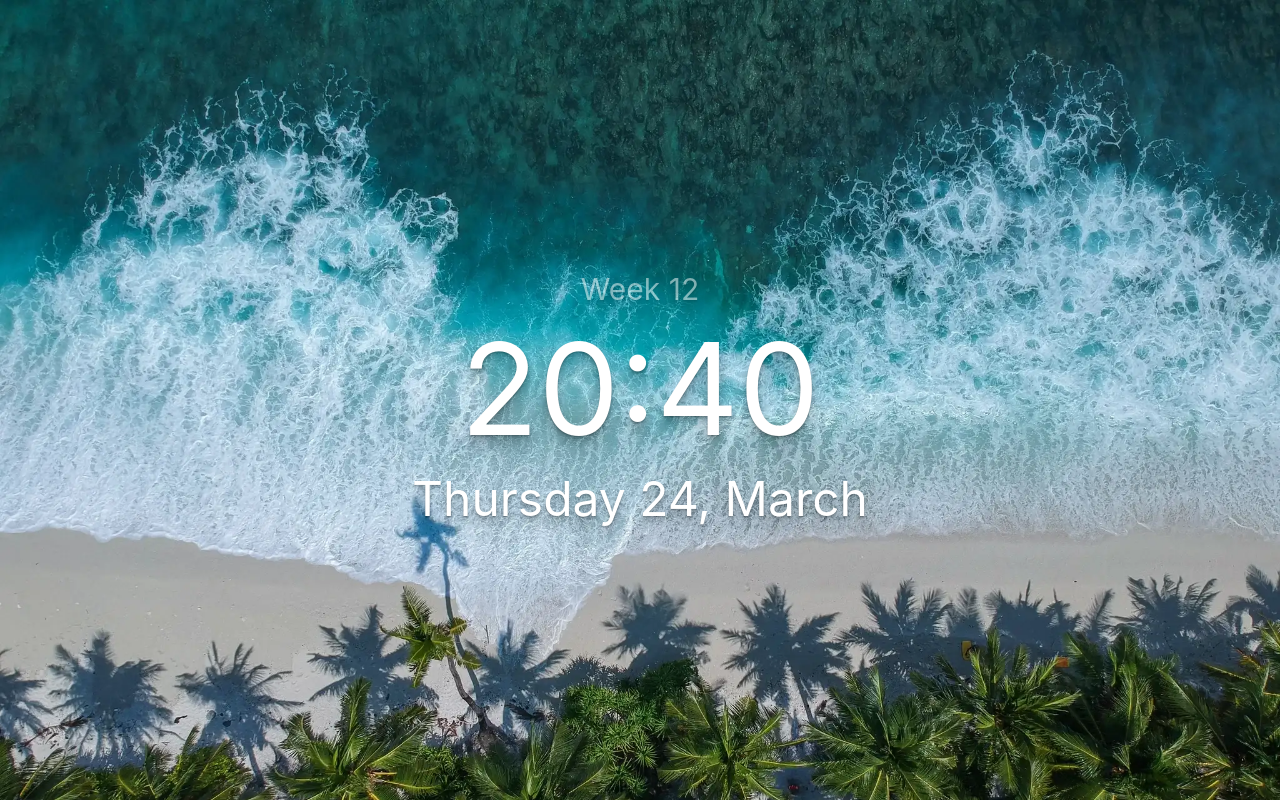
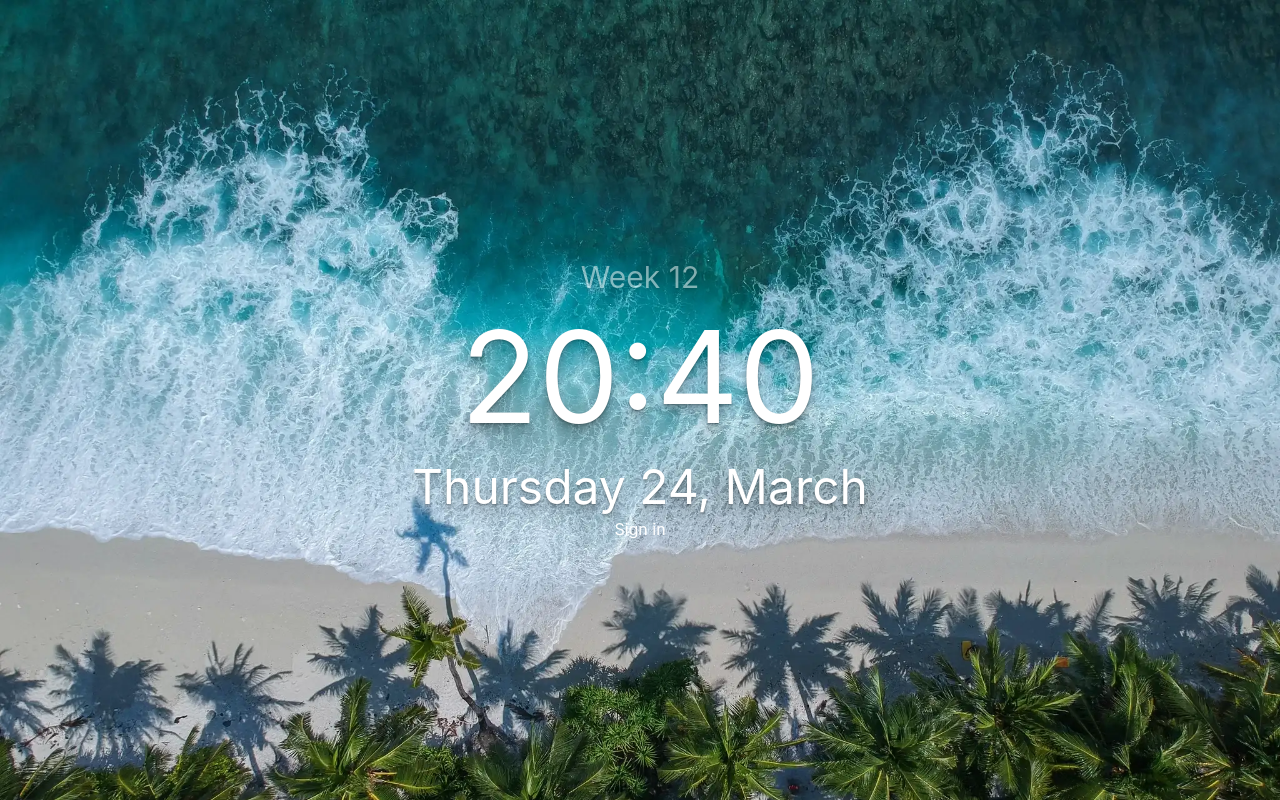
Before and after one commit to riccardogiorato/newtab, a Next.js app: page / in a window 1280 px wide. Built offline with nearby package versions, Linux system fonts and the light colour scheme; no server answers.

Commit message:
add first simple google auth with next-auth and react 18

```diff
--- a/src/pages/_app.tsx
+++ b/src/pages/_app.tsx
@@ -1,9 +1,14 @@
 import "../styles/build.css";
+import { SessionProvider } from "next-auth/react";
 
 import type { AppProps } from "next/app";
 
-function MyApp({ Component, pageProps }: AppProps) {
-  return <Component {...pageProps} />;
+function MyApp({ Component, pageProps: { session, ...pageProps } }: AppProps) {
+  return (
+    <SessionProvider session={session}>
+      <Component {...pageProps} />
+    </SessionProvider>
+  );
 }
 
 export default MyApp;
--- /dev/null
+++ b/src/pages/api/auth/[...nextauth].ts
@@ -0,0 +1,13 @@
+import NextAuth from "next-auth";
+import GoogleProvider from "next-auth/providers/google";
+
+export default NextAuth({
+  providers: [
+    GoogleProvider({
+      clientId: process.env.GOOGLE_CLIENT_ID || "",
+      clientSecret: process.env.GOOGLE_CLIENT_SECRET || "",
+    }),
+  ],
+  secret: process.env.NEXTAUTH_SECRET || "",
+  debug: true,
+});
--- a/src/pages/index.tsx
+++ b/src/pages/index.tsx
@@ -1,4 +1,5 @@
 import type { GetStaticProps, InferGetStaticPropsType, NextPage } from "next";
+import { signIn, useSession } from "next-auth/react";
 import { useEffect, useState } from "react";
 
 function capitalize(s: string): string {
@@ -38,6 +39,7 @@ const Home: NextPage<InferGetStaticPropsType<typeof getStaticProps>> = ({
   serverDay,
   serverWeek,
 }) => {
+  const { data: session } = useSession();
   // const [whatCurrentThing, setCurrentThing] = useState(capitalize("sleeping"));
   /*
       if (hour >= 9 && hour < 13 && whatCurrentThing) {
@@ -80,6 +82,19 @@ const Home: NextPage<InferGetStaticPropsType<typeof getStaticProps>> = ({
               {/* <p className="text-2xl leading-relaxed mt-8 font-semibold">
                 Now you should be {whatCurrentThing}.
               </p> */}
+              {session ? (
+                <>
+                  Signed in as {session?.user?.email} <br />
+                </>
+              ) : (
+                <button
+                  onClick={() =>
+                    signIn("google", { callbackUrl: "http://localhost:3000/" })
+                  }
+                >
+                  Sign in
+                </button>
+              )}
             </div>
           </div>
         </div>
```
Also changed, not shown: package.json (+11 -10 lines), 2 other files (tests, documents, lock files or other folders).
